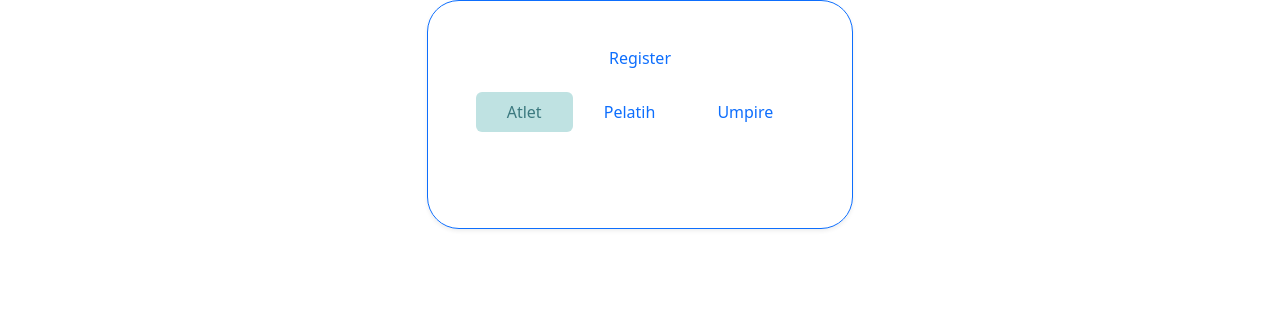
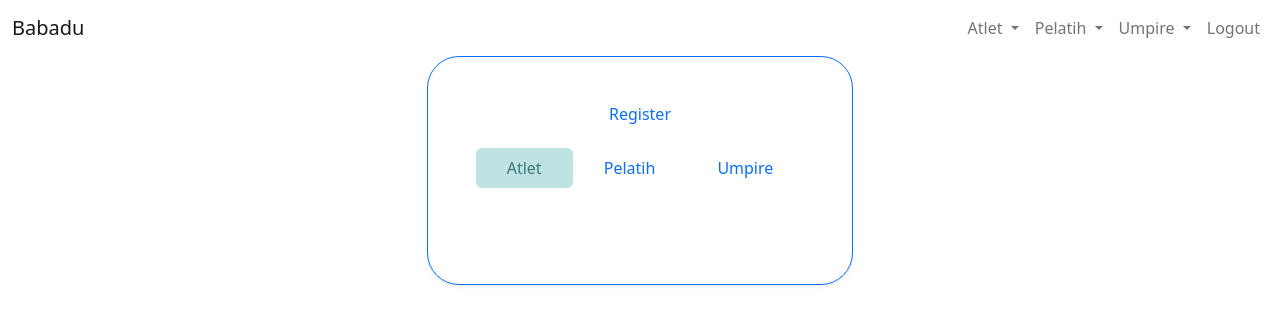
Before and after one commit to Kelompok-11-Basdat/Babadu, a Django app: page /register/ in a window 1280 px wide. Shown: the top 325 px of the page. Run offline with Django 4.2, Linux system fonts and the light colour scheme; some libraries are stand-ins or nearby versions.

Commit message:
Add temporary navbar without href and role

```diff
--- a/templates/base.html
+++ b/templates/base.html
@@ -17,8 +17,16 @@
 </head>
 
 <body>
+
+<!-- Navbar -->
+{% include 'navbar.html' %}
+  <!-- {% block header %}
+  {% endblock header %} -->
+
+
   {% block content %}
   {% endblock content %}
+
 </body>
 
 </html>
--- a/templates/navbar.html
+++ b/templates/navbar.html
@@ -0,0 +1,54 @@
+<nav class="navbar navbar-expand-lg bg-body-tertiary" style="background-color: white;">
+    <div class="container-fluid">
+      <a class="navbar-brand" href="#">Babadu</a>
+        <div class="navbar-nav">
+          <!-- <a class="nav-link" href="#">Dashboard</a>
+          <a class="nav-link" href="#">Tes Kualifikasi</a>
+          <a class="nav-link" href="#">Daftar Event</a>
+          <a class="nav-link" href="#">Enrolled Event</a>
+          <a class="nav-link" href="#">Daftar Event</a>
+          <a class="nav-link" href="#">Daftar Event</a>
+          <a class="nav-link" href="#">Daftar Event</a> -->
+          <li class="nav-item dropdown">
+            <a class="nav-link dropdown-toggle" href="#" role="button" data-bs-toggle="dropdown" aria-expanded="false">
+              Atlet
+            </a>
+            <ul class="dropdown-menu">
+              <li><a class="dropdown-item" href="#">Dashboard</a></li>
+              <li><a class="dropdown-item" href="#">Test Kualifikasi</a></li>
+              <li><a class="dropdown-item" href="#">Daftar Event</a></li>
+              <li><a class="dropdown-item" href="#">Enrolled Event</a></li>
+              <li><a class="dropdown-item" href="#">Daftar Event</a></li>
+            </ul>
+          </li>
+
+          <li class="nav-item dropdown">
+            <a class="nav-link dropdown-toggle" href="#" role="button" data-bs-toggle="dropdown" aria-expanded="false">
+              Pelatih
+            </a>
+            <ul class="dropdown-menu">
+              <li><a class="dropdown-item" href="#">Dashboard</a></li>
+              <li><a class="dropdown-item" href="#">Daftar Atlet</a></li>
+              <li><a class="dropdown-item" href="#">List Atlet</a></li>
+            </ul>
+          </li>
+
+          <li class="nav-item dropdown">
+            <a class="nav-link dropdown-toggle" href="#" role="button" data-bs-toggle="dropdown" aria-expanded="false">
+              Umpire
+            </a>
+            <ul class="dropdown-menu">
+              <li><a class="dropdown-item" href="#">Dashboard</a></li>
+              <li><a class="dropdown-item" href="#">Daftar Atlet</a></li>
+              <li><a class="dropdown-item" href="#">Lihat Event</a></li>
+              <li><a class="dropdown-item" href="#">Hasil Pertandingan</a></li>
+            </ul>
+          </li>
+
+          <li class="btn-dark">
+            <a class="nav-link" href="#">Logout</a>
+          </li>
+
+        </div>
+    </div>
+  </nav>
```
